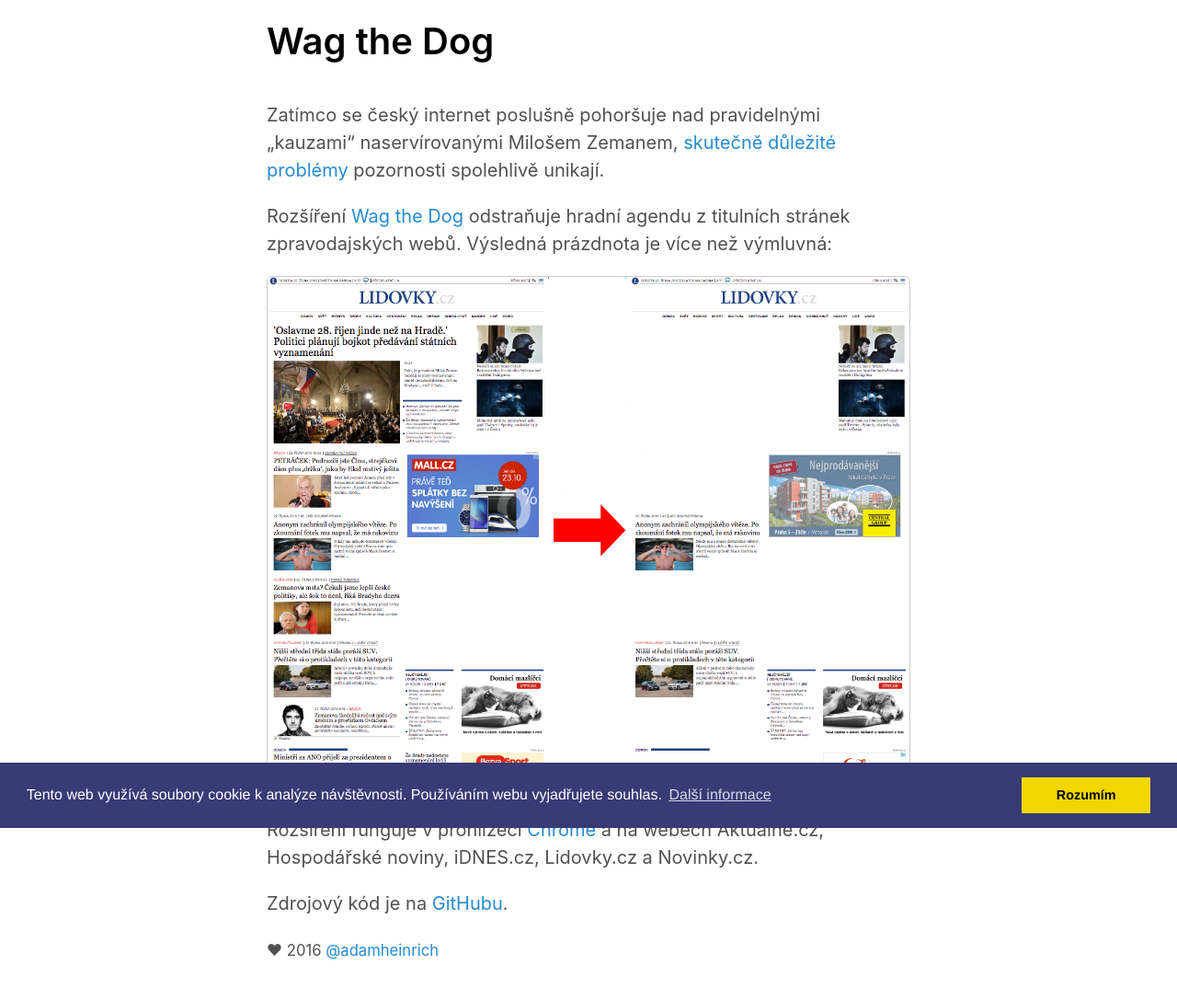
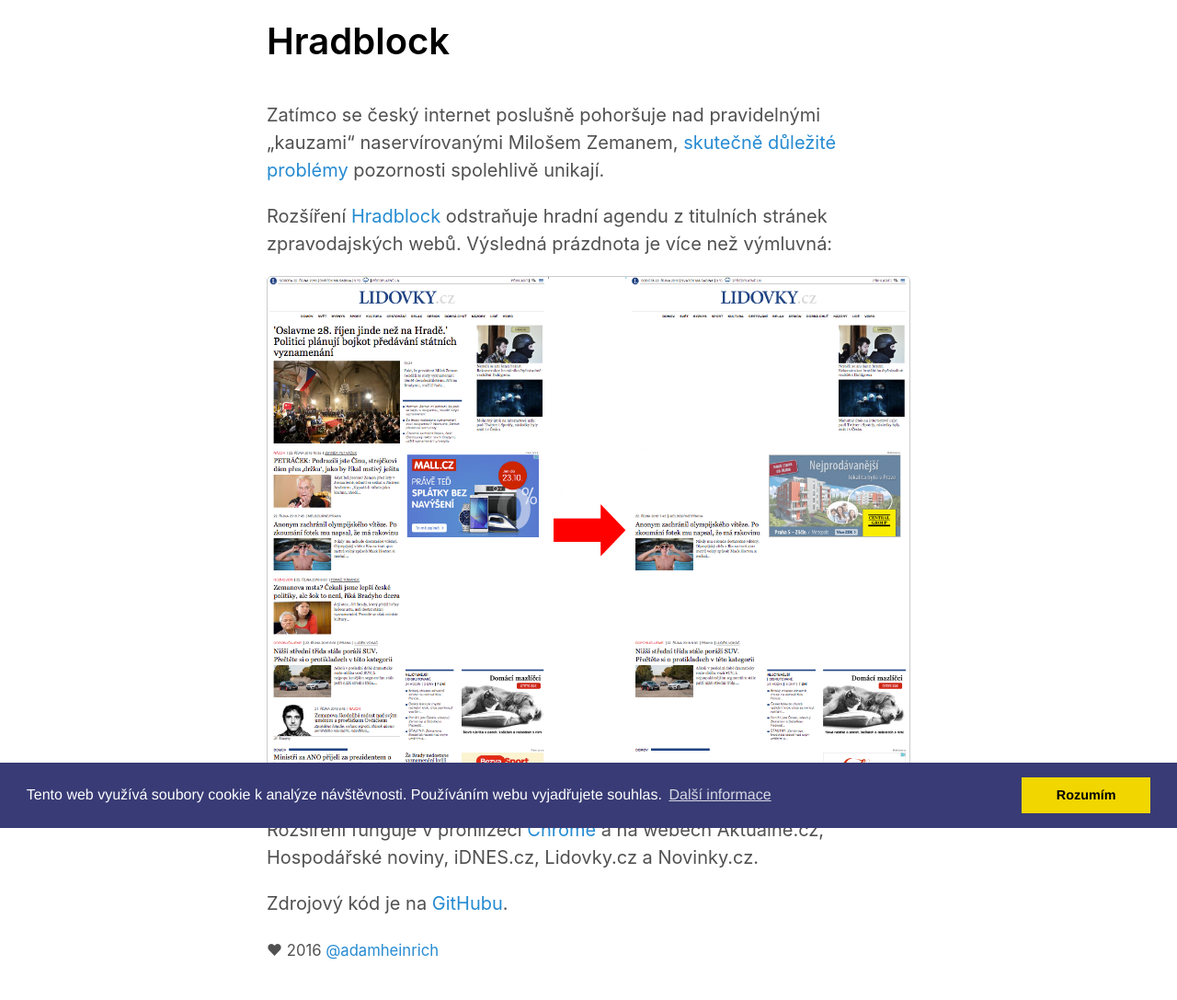
Before and after one commit to adamheinrich/hradblock, a Jekyll site: the page built from www/index.md, in a window 1280 px wide. Shown: the whole page at 92% size. Built offline with Jekyll 4.4.1, drawn with Linux system fonts in a browser that asks for light colours.

Commit message:
Prejmenovani na Hradblock

```diff
--- a/www/_config.yml
+++ b/www/_config.yml
@@ -1,7 +1,7 @@
 # Setup
-title:               Wag the Dog
+title:               Hradblock
 tagline:             Ignorujte mediální obsesi Zemanem
-url:                 https://vypisky.adamh.cz
+url:                 https://hradblock.adamh.cz
 baseurl:             ""
 
 # Assets
--- a/www/index.md
+++ b/www/index.md
@@ -7,7 +7,7 @@
 &bdquo;kauzami&ldquo; naservírovanými Milošem Zemanem, [skutečně][1]
 [důležité][2] [problémy][3] pozornosti spolehlivě unikají.
 
-Rozšíření [Wag the Dog][4] odstraňuje hradní agendu z titulních stránek
+Rozšíření [Hradblock][4] odstraňuje hradní agendu z titulních stránek
 zpravodajských webů. Výsledná prázdnota je více než výmluvná:
 
 [![Ukázka](/public/lidovky.png)][4]
@@ -22,4 +22,4 @@
 [3]: http://blisty.cz/art/83945.html
 [4]: https://chrome.google.com/webstore/detail/wag-the-dog/lfhgibdmbmnlmjfdoplhaoplnffchjgf
 [5]: https://www.google.com/chrome/browser/desktop/index.html
-[6]: https://github.com/adamheinrich/wag-the-dog
+[6]: https://github.com/adamheinrich/hradblock
```
Also changed, not shown: README.md, src/manifest.json, www/README.md, 1 other file.
